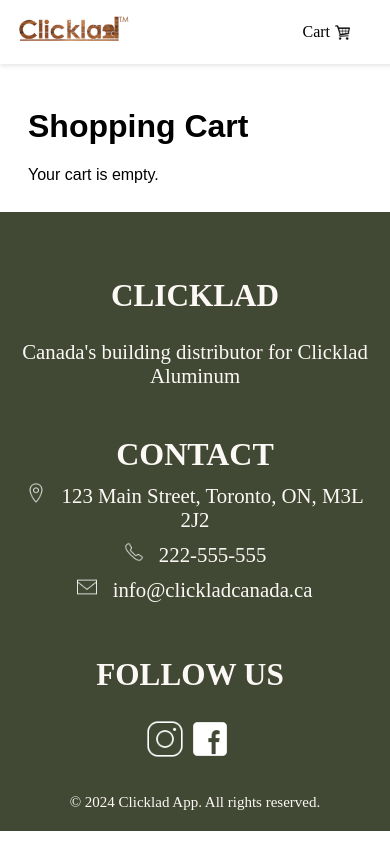
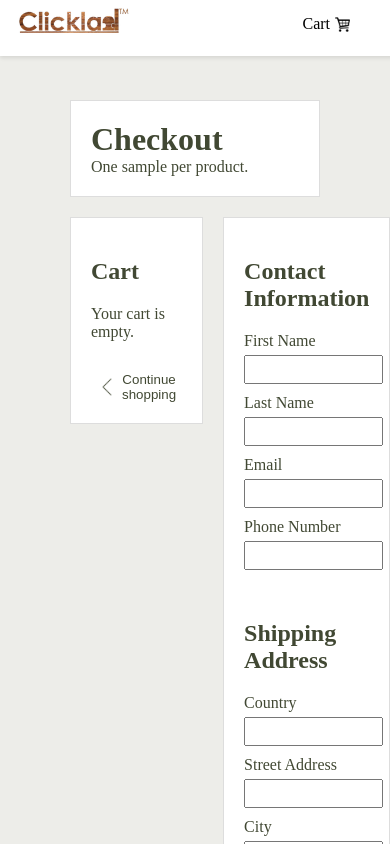
Before and after one commit to AbdulmuhsinB/Clicklad, a Next.js app in the folder clicklad-app/: page /cart in a window 390 px wide. Shown: the top 844 px of the page. Built offline with nearby package versions, Linux system fonts and the light colour scheme.

Commit message:
Finished the cart.. need to make it work in mobile tho

```diff
--- a/clicklad-app/app/cart/page.js
+++ b/clicklad-app/app/cart/page.js
@@ -10,44 +10,207 @@
   constructor(props) {
     super(props);
     this.state = {
-      cart: [], // Initialize cart state
+      cart: [],
+      formData: {
+        firstName: '',
+        lastName: '',
+        email: '',
+        phoneNumber: '',
+        country: '',
+        streetAddress: '',
+        city: '',
+        province: '',
+      },
     };
   }
 
   componentDidMount() {
-    // Check if localStorage is available (client-side)
     if (typeof window !== 'undefined') {
       const storedCart = JSON.parse(localStorage.getItem('cart')) || [];
-      this.setState({ cart: storedCart });
+      const uniqueCart = this.getUniqueCart(storedCart);
+      this.setState({ cart: uniqueCart });
     }
   }
 
+  getUniqueCart(cart) {
+    const uniqueItems = [];
+    const itemSet = new Set();
+
+    cart.forEach((item) => {
+      const identifier = `${item.color}-${item.id}`;
+      if (!itemSet.has(identifier)) {
+        itemSet.add(identifier);
+        uniqueItems.push(item);
+      }
+    });
+
+    return uniqueItems;
+  }
+
+  handleInputChange = (e) => {
+    const { name, value } = e.target;
+    this.setState((prevState) => ({
+      formData: {
+        ...prevState.formData,
+        [name]: value,
+      },
+    }));
+  };
+
+  handleClearCart = () => {
+    localStorage.removeItem('cart');
+    this.setState({ cart: [] });
+  };
+
+  handleRemoveItem = (index) => {
+    const updatedCart = [...this.state.cart];
+    updatedCart.splice(index, 1);
+    this.setState({ cart: updatedCart });
+    localStorage.setItem('cart', JSON.stringify(updatedCart));
+  };
+
+  formatCartItems = (cart) => {
+    return cart.map(item => `Name: ${item.name}, Color: ${item.color}, ID: ${item.id}`).join('\n');
+  };
+
+  handleSubmit = async (e) => {
+    e.preventDefault();
+    const { formData, cart } = this.state;
+
+    // Prepare the data to be sent to Web3Forms
+    const data = {
+      access_key: '3bd89381-1de5-4cb8-b1a0-efc2cfc1484e',
+      ...formData,
+      cart: this.formatCartItems(cart)
+    };
+
+    try {
+      const response = await fetch('https://api.web3forms.com/submit', {
+        method: 'POST',
+        headers: {
+          'Content-Type': 'application/json'
+        },
+        body: JSON.stringify(data)
+      });
+
+      if (response.ok) {
+        alert('Order submitted successfully!');
+        // Clear the cart and form data on successful submission
+        this.handleClearCart();
+        this.setState({
+          formData: {
+            firstName: '',
+            lastName: '',
+            email: '',
+            phoneNumber: '',
+            country: '',
+            streetAddress: '',
+            city: '',
+            province: '',
+          }
+        });
+      } else {
+        alert('Failed to submit the order');
+      }
+    } catch (error) {
+      alert('Error submitting the order');
+    }
+  };
+
   render() {
-    const { cart } = this.state;
+    const { cart, formData } = this.state;
 
     return (
       <Layout>
         <Navbar />
+        <div className={styles['Checkout-nav']}>
+          <div className={styles['checkout-banner']}>
+            <div className={styles['checkout-banner-content']}>
+              <h1>Checkout</h1>
+              <p>One sample per product.</p>
+            </div>
+          </div>
           <div className={styles['cart-page']}>
-          <h1 className={styles['Title']}>Shopping Cart</h1>
+            <div className={styles['cart-section']}>
+              <h2>Cart</h2>
               {cart.length === 0 ? (
                 <p>Your cart is empty.</p>
               ) : (
                 <div className={styles['cart-items']}>
+                  <div className={styles['cart-header']}>
+                    <span>Product</span>
+                    <button className={styles['clear-cart']} onClick={this.handleClearCart}>
+                      Clear cart
+                    </button>
+                  </div>
+                  <hr className={styles['cart-item-divider']} />
                   {cart.map((item, index) => (
-                <div key={index} className={styles['cart-item']}>
+                    <React.Fragment key={index}>
+                      <div className={styles['cart-item']}>
                         <img src={item.image} alt={item.name} className={styles['cart-item-image']} />
                         <div className={styles['cart-item-details']}>
-                    <h2>{item.name}</h2>
-                    <p>{item.description}</p>
-                    <p>Price: ${item.price}</p>
-                    {item.discount > 0 && <p>Discount: {item.discount}% Off</p>}
-                    {item.selectedColor && <p>Color: {item.selectedColor}</p>}
+                          <h3>{item.name}</h3>
+                          <p>Color: <span className={styles['highlighted']}>{item.color}</span></p>
+                          <p>SKU: <span className={styles['highlighted']}>{item.id}</span></p>
                         </div>
+                        <button className={styles['remove-item']} onClick={() => this.handleRemoveItem(index)}>
+                          <img src="/icons/x-icon.png" alt="Remove" />
+                        </button>
                       </div>
+                      <hr className={styles['cart-item-divider']} />
+                    </React.Fragment>
                   ))}
                 </div>
               )}
+              <div className={styles['cart-footer']}>
+                <button className={styles['continue-shopping']}>
+                  <img src="/icons/back-icon.png" alt="Continue shopping" />
+                  Continue shopping
+                </button>
+              </div>
+            </div>
+            <div className={styles['form-section']}>
+              <form className={styles['checkout-form']} onSubmit={this.handleSubmit}>
+                <h2>Contact Information</h2>
+                <label>
+                  First Name
+                  <input type="text" name="firstName" value={formData.firstName} onChange={this.handleInputChange} required />
+                </label>
+                <label>
+                  Last Name
+                  <input type="text" name="lastName" value={formData.lastName} onChange={this.handleInputChange} required />
+                </label>
+                <label>
+                  Email
+                  <input type="email" name="email" value={formData.email} onChange={this.handleInputChange} required />
+                </label>
+                <label>
+                  Phone Number
+                  <input type="tel" name="phoneNumber" value={formData.phoneNumber} onChange={this.handleInputChange} required />
+                </label>
+                <div className={styles['gap']}></div>
+                <h2>Shipping Address</h2>
+                <label>
+                  Country
+                  <input type="text" name="country" value={formData.country} onChange={this.handleInputChange} required />
+                </label>
+                <label>
+                  Street Address
+                  <input type="text" name="streetAddress" value={formData.streetAddress} onChange={this.handleInputChange} required />
+                </label>
+                <label>
+                  City
+                  <input type="text" name="city" value={formData.city} onChange={this.handleInputChange} required />
+                </label>
+                <label>
+                  Province
+                  <input type="text" name="province" value={formData.province} onChange={this.handleInputChange} required />
+                </label>
+                <div className={styles['gap']}></div>
+                <button type="submit" className={styles['submit-button']}>Submit Order</button>
+              </form>
+            </div>
+          </div>
         </div>
         <Footer />
       </Layout>
--- a/clicklad-app/app/cart/page.module.css
+++ b/clicklad-app/app/cart/page.module.css
@@ -1,37 +1,173 @@
+.Checkout-nav {
+  padding: 50px;
+  background-color: #EDEDE9;
+  margin: -8px;
+  overflow: hidden;
+  padding-top: 100px;
+  color: #414833;
+
+}
+
+.checkout-banner {
+  background-color: white;
+  padding: 20px;
+  border: 1px solid #ddd;
+  margin: 0px 20px;
+}
+
+.checkout-banner-content {
+  display: flex;
+  flex-direction: column;
+  align-items: flex-start;
+}
+
+.checkout-banner h1 {
+  margin: 0;
+  color: #414833;
+}
+
+.checkout-banner p {
+  margin: 0;
+  color: #414833;
+}
+
 .cart-page {
+  display: flex;
+  justify-content: space-between;
   padding: 20px;
-    font-family: Arial, sans-serif;
+}
+
+.cart-section {
+  width: 40%;
+  height: 80%;
+  background-color: white;
+  padding: 20px;
+  border: 1px solid #ddd;
+  margin-right: 20px;
+}
+
+.cart-header {
+  display: flex;
+  justify-content: space-between;
+  align-items: center;
+  margin-bottom: 10px;
 }
 
 .cart-items {
-    display: flex;
-    flex-direction: column;
-    gap: 20px;
+  border-radius: 5px;
+  overflow-y: auto;
 }
 
 .cart-item {
   display: flex;
+  justify-content: space-between;
   align-items: center;
-    padding: 10px;
-    border: 1px solid #ccc;
-    border-radius: 10px;
-    background-color: #fff;
+  margin-bottom: 10px;
 }
 
 .cart-item-image {
-    width: 100px;
-    height: 100px;
+  width: 80px;
+  height: 80px;
   object-fit: cover;
-    border-radius: 10px;
-    margin-right: 20px;
+  margin-right: 10px;
+  border-radius: 5px;
 }
 
 .cart-item-details {
+  flex-grow: 1;
+}
+
+.cart-item-details h3,
+.cart-item-details p {
+  color: #414833;
+}
+
+.cart-item-details .highlighted {
+  color: #414833;
+}
+
+.cart-item-divider {
+  border: 0;
+  height: 1px;
+  background: #ddd;
+  margin: 10px 0;
+}
+
+.cart-footer {
+  display: flex;
+  justify-content: space-between;
+  align-items: center;
+  margin-top: 20px;
+}
+
+.remove-item {
+  background: none;
+  border: none;
+  cursor: pointer;
+}
+
+.remove-item img {
+  width: 20px;
+  height: 20px;
+}
+
+.clear-cart {
+  background: none;
+  border: none;
+  color: #414833;
+  text-decoration: underline;
+  cursor: pointer;
+}
+
+.continue-shopping {
+  display: flex;
+  align-items: center;
+  background: none;
+  border: none;
+  color: #414833;
+  cursor: pointer;
+  margin-top: 10px;
+}
+
+.continue-shopping img {
+  margin-right: 5px;
+  width: 20px;
+  height: 20px;
+}
+
+.form-section {
+  width: 50%;
+  background-color: white;
+  padding: 20px;
+  border: 1px solid #ddd;
+}
+
+.checkout-form {
   display: flex;
   flex-direction: column;
 }
 
+.checkout-form label {
+  margin-bottom: 10px;
+}
 
-  .Title{
-    margin-top: 80px;
+.checkout-form input {
+  padding: 5px;
+  margin-top: 5px;
+  width: 100%;
 }
+
+.submit-button {
+  background-color: #414833;
+  color: white;
+  padding: 10px;
+  border: none;
+  cursor: pointer;
+  margin-top: 20px;
+  align-self: flex-end;
+}
+
+.gap {
+  height: 20px;
+  background-color: transparent;
+}
--- a/clicklad-app/components/ProductDetail.js
+++ b/clicklad-app/components/ProductDetail.js
@@ -34,6 +34,8 @@
         id: product.id,
         name: product.name,
         color: selectedColor.title,
+        image: mainImage,
+        price: product.price,
       };
 
       let cart = JSON.parse(localStorage.getItem('cart')) || [];
```
Also changed, not shown: clicklad-app/components/jsons/product.JSON (+6 -6 lines), clicklad-app/public/icons/x-icon.png (added). Lines whose indentation alone changed are shown as unchanged.
